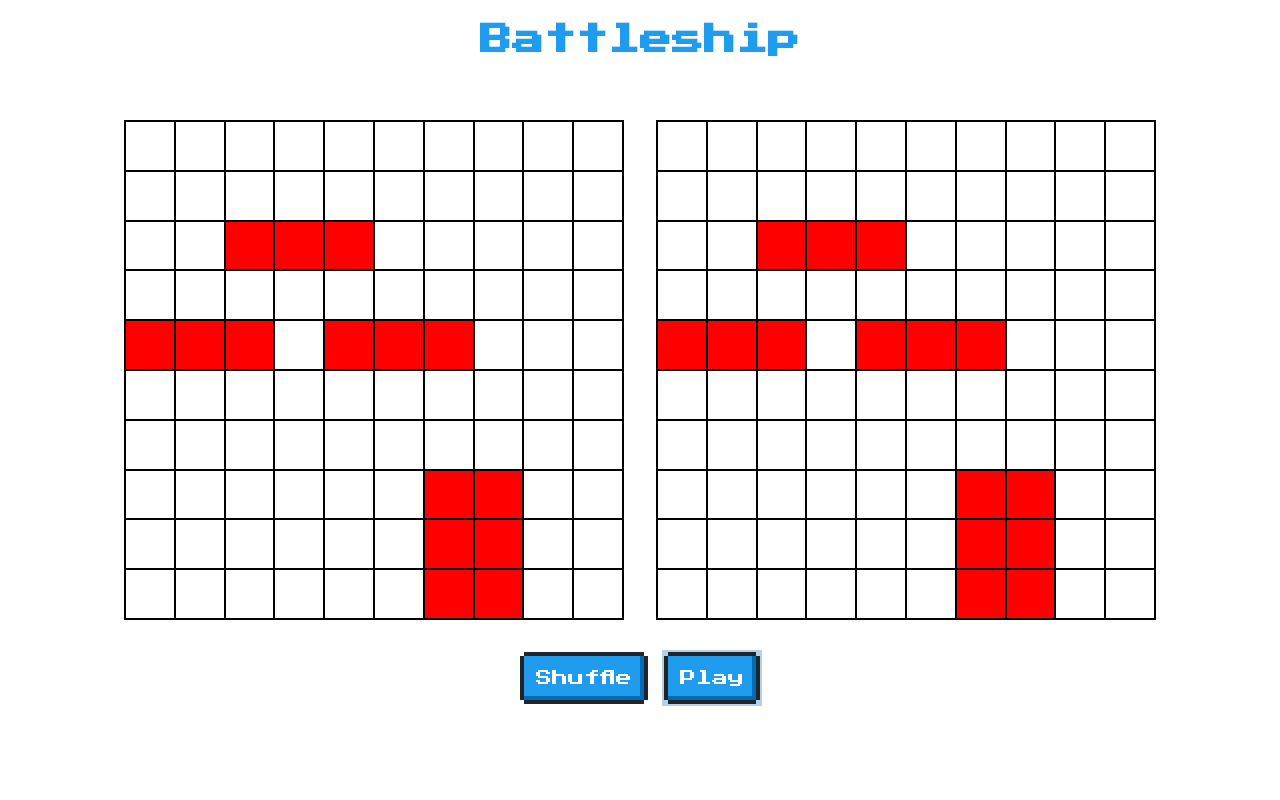
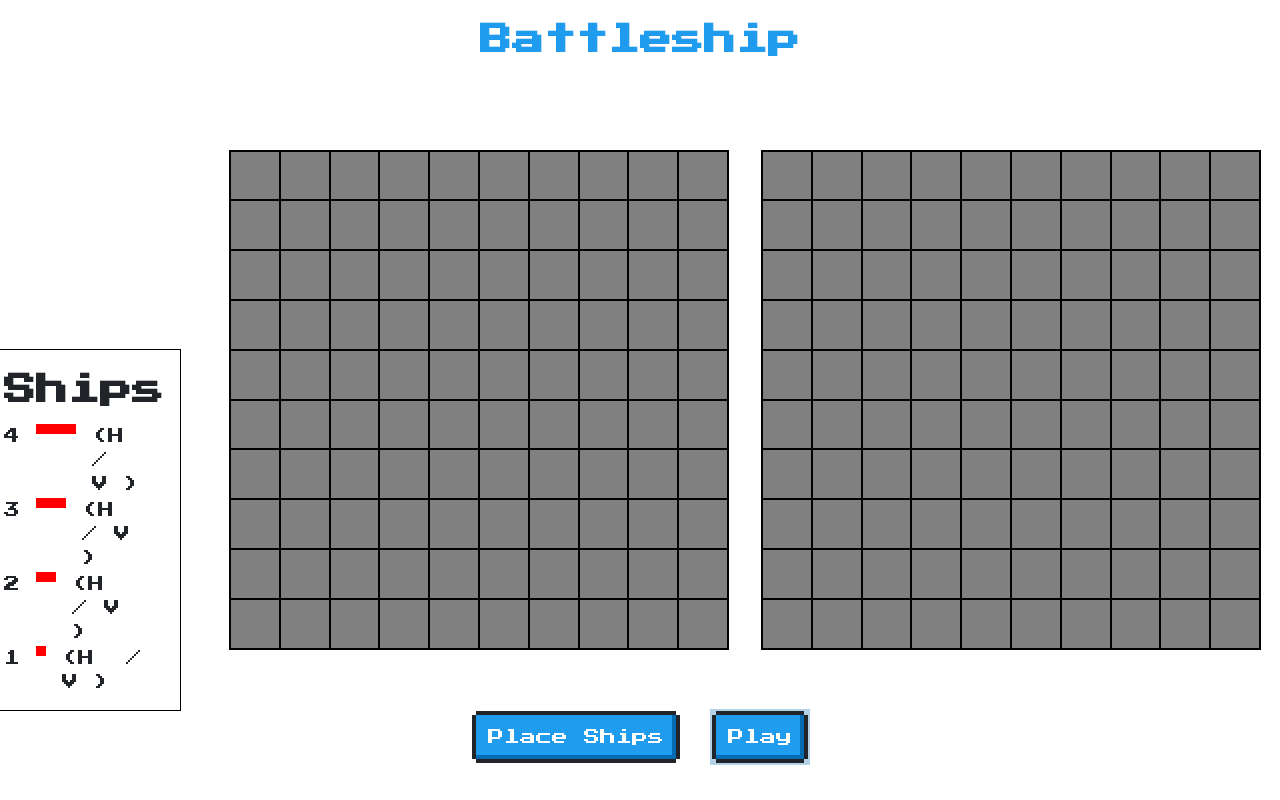
Before and after one commit to Appropriate32/Battleship, a website built with webpack: page src/template.html in a window 1280 px wide. Both pictures are taken after a click on the button "Play". Built offline with nearby package versions, Linux system fonts and the light colour scheme.

Commit message:
Added a ship list container, added check for no orientation, added functionality to place ships on the board

```diff
--- a/src/DOMControl.js
+++ b/src/DOMControl.js
@@ -3,17 +3,69 @@ class DOMControl {
     this.boardOne = document.querySelector(".board-one");
     this.boardTwo = document.querySelector(".board-two");
     this.playButton = document.querySelector(".play-btn");
+    this.placeButton = document.querySelector(".place-btn");
+    this.innerContainers = document.querySelectorAll(".inner-container");
+    this.spanOptions = document.querySelectorAll(".span-option");
+    this.alreadyClickedContainers = [];
+    this.alreadyClickedSpans = [];
+    this.selectedOrientation = null;
+    this.selectedLength = null;
 
     this.gameboardOne = null;
     this.gameboardTwo = null;
 
     this.onCellClicked = null;
+    this.onShipPlace = null;
+    this.placeClicked = null;
+
+    this.spanOptions.forEach((spanOption) => {
+      spanOption.addEventListener("click", () => {
+        if (this.alreadyClickedSpans.length > 0) {
+          this.alreadyClickedSpans.forEach((clickedSpan) => {
+            clickedSpan.classList.remove("clicked");
+          });
+        }
+
+        spanOption.classList.add("clicked");
+        if (spanOption.classList.contains("horizontal")) {
+          this.selectedOrientation = "horizontal";
+        } else if (spanOption.classList.contains("vertical")) {
+          this.selectedOrientation = "vertical";
+        }
+
+        this.alreadyClickedSpans.push(spanOption);
+      });
+    });
+
+    this.innerContainers.forEach((innerContainer) => {
+      innerContainer.addEventListener("click", () => {
+        if (this.alreadyClickedContainers.length > 0) {
+          this.alreadyClickedContainers.forEach((clickedContainer) => {
+            clickedContainer.classList.remove("clicked");
+          });
+        }
+
+        innerContainer.classList.add("clicked");
+        if (innerContainer.classList.contains("4")) this.selectedLength = 4;
+        else if (innerContainer.classList.contains("3"))
+          this.selectedLength = 3;
+        else if (innerContainer.classList.contains("2"))
+          this.selectedLength = 2;
+        else if (innerContainer.classList.contains("1"))
+          this.selectedLength = 1;
+        this.alreadyClickedContainers.push(innerContainer);
+      });
+    });
 
     this.playButton.addEventListener("click", () => {
-      if (this.gameboardOne && this.gameboardTwo) {
+      if (this.gameboardOne && this.gameboardTwo && this.placeClicked) {
         this.renderBoard(this.boardOne, this.gameboardOne);
         this.renderBoard(this.boardTwo, this.gameboardTwo);
       }
+    });
+
+    this.placeButton.addEventListener("click", () => {
+      this.placeClicked = true;
     });
 
     this.boardTwo.addEventListener("click", (e) => {
@@ -35,8 +87,28 @@ class DOMControl {
         if (this.onCellClicked) {
           this.onCellClicked(x, y, "player-2");
         }
+
+        if (this.onShipPlace) {
+          this.onShipPlace(this.selectedLength, this.selectedOrientation, x, y);
+        }
       }
     });
+  }
+
+  firstRender(board) {
+    board.innerHTML = "";
+    for (let i = 0; i < 100; i++) {
+      const cell = document.createElement("div");
+      cell.classList.add("nes-pointer", "board-cell");
+
+      const x = i % 10;
+      const y = 9 - Math.floor(i / 10);
+
+      cell.dataset.x = x;
+      cell.dataset.y = y;
+
+      board.appendChild(cell);
+    }
   }
 
   renderBoard(board, gameBoard) {
@@ -68,11 +140,17 @@ class DOMControl {
   initializeGameUI(gameboardOne, gameboardTwo) {
     this.gameboardOne = gameboardOne;
     this.gameboardTwo = gameboardTwo;
+    this.firstRender(this.boardOne);
+    this.firstRender(this.boardTwo);
   }
 
   setHandoff(callback) {
     this.onCellClicked = callback;
   }
+
+  setShipPlaceHandoff(callback) {
+    this.onShipPlace = callback;
+  }
 }
 
 export default DOMControl;
--- a/src/Game-Logic/Gameboard.js
+++ b/src/Game-Logic/Gameboard.js
@@ -38,6 +38,10 @@ class Gameboard {
             throw new Error("Ship already present");
         }
       }
+    }
+
+    if (direction === null) {
+      throw new Error("no direction provided");
     }
 
     this.shipList.push(shipObj);
--- a/src/index.js
+++ b/src/index.js
@@ -14,22 +14,23 @@ class GameController {
     this.ui.setHandoff((x, y, currentTurn) => {
       this.playMove(x, y, currentTurn);
     });
+
+    this.ui.setShipPlaceHandoff((length, orientation, x, y) => {
+      this.setPlacement(length, orientation, x, y);
+    });
   }
 
   startGame() {
-    this.playerOne.board.placeShip(4, 5, 3, "horizontal");
-    this.playerOne.board.placeShip(0, 5, 3, "horizontal");
-    this.playerOne.board.placeShip(6, 0, 3, "vertical");
-    this.playerOne.board.placeShip(7, 0, 3, "vertical");
-    this.playerOne.board.placeShip(2, 7, 3, "horizontal");
+    this.ui.initializeGameUI(this.playerOne.board, this.playerTwo.board);
+  }
 
-    this.playerTwo.board.placeShip(4, 5, 3, "horizontal");
-    this.playerTwo.board.placeShip(0, 5, 3, "horizontal");
-    this.playerTwo.board.placeShip(6, 0, 3, "vertical");
-    this.playerTwo.board.placeShip(7, 0, 3, "vertical");
-    this.playerTwo.board.placeShip(2, 7, 3, "horizontal");
-
-    this.ui.initializeGameUI(this.playerOne.board, this.playerTwo.board);
+  setPlacement(length, orientation, x, y) {
+    try {
+      this.playerOne.board.placeShip(x, y, length, orientation);
+      this.ui.renderBoard(this.ui.boardOne, this.playerOne.board);
+    } catch (er) {
+      console.log(er);
+    }
   }
 
   playMove(x, y, currentTurn) {
--- a/src/styles.css
+++ b/src/styles.css
@@ -43,6 +43,7 @@ header {
   display: grid;
   grid-template-columns: repeat(10, 1fr);
   grid-template-rows: repeat(10, 1fr);
+  background-color: grey;
 }
 
 .board-cell {
@@ -81,3 +82,69 @@ header {
 .sunk {
   background-color: gray;
 }
+
+.game-buttons {
+  display: flex;
+  gap: 2rem;
+}
+
+.body-stuff {
+  display: flex;
+  gap: 1rem;
+}
+
+.ships-container {
+  margin-top: 20%;
+  height: 100%;
+  width: 40%;
+  border: 1px solid black;
+  padding: 1rem;
+  display: flex;
+  flex-direction: column;
+  gap: 2px;
+}
+
+.inner-container {
+  display: flex;
+  transition: 0.2s ease transform;
+  margin-right: 1rem;
+}
+
+.inner-container:hover,
+.clicked {
+  transform: translateY(10px);
+  transform: scale(1.2);
+}
+
+.ship-4,
+.ship-3,
+.ship-2,
+.ship-1 {
+  display: flex;
+}
+
+.ships-container .ship {
+  width: 10px;
+  height: 10px;
+  transition: none;
+}
+
+.ships-container .ship:hover {
+  transform: none;
+}
+
+.ships-container span {
+  margin-right: 1rem;
+}
+
+.horizontal,
+.vertical {
+  transition: 1s ease font-size;
+  display: inline-block;
+}
+
+.horizontal:hover,
+.vertical:hover {
+  transform: translateY(10px);
+  transform: scale(1.2);
+}
--- a/src/template.html
+++ b/src/template.html
@@ -20,12 +20,64 @@
     <header>
       <h1 class="nes-text is-primary title">Battleship</h1>
     </header>
-    <main class="boards">
-      <div class="board-one"></div>
-      <div class="board-two"></div>
+
+    <main class="body-stuff">
+      <div class="ships-container">
+        <h1>Ships</h1>
+        <div class="ship-4">
+          <span>4</span>
+          <div class="inner-container 4">
+            <div class="ship"></div>
+            <div class="ship"></div>
+            <div class="ship"></div>
+            <div class="ship"></div>
+          </div>
+          <span
+            >(<span class="horizontal span-option">H</span> /
+            <span class="vertical span-option">V</span>)</span
+          >
+        </div>
+        <div class="ship-3">
+          <span>3</span>
+          <div class="inner-container 3">
+            <div class="ship"></div>
+            <div class="ship"></div>
+            <div class="ship"></div>
+          </div>
+          <span
+            >(<span class="horizontal span-option">H</span> /
+            <span class="vertical span-option">V</span>)</span
+          >
+        </div>
+        <div class="ship-2">
+          <span>2</span>
+          <div class="inner-container 2">
+            <div class="ship"></div>
+            <div class="ship"></div>
+          </div>
+          <span
+            >(<span class="horizontal span-option">H</span> /
+            <span class="vertical span-option">V</span>)</span
+          >
+        </div>
+        <div class="ship-1">
+          <span>1</span>
+          <div class="inner-container 1">
+            <div class="ship"></div>
+          </div>
+          <span
+            >(<span class="horizontal span-option">H</span> /
+            <span class="vertical span-option">V</span>)</span
+          >
+        </div>
+      </div>
+      <div class="boards">
+        <div class="board-one"></div>
+        <div class="board-two"></div>
+      </div>
     </main>
     <section class="game-buttons">
-      <button class="nes-btn is-primary">Shuffle</button>
+      <button class="nes-btn is-primary place-btn">Place Ships</button>
       <button class="nes-btn is-primary play-btn">Play</button>
     </section>
   </body>
```
